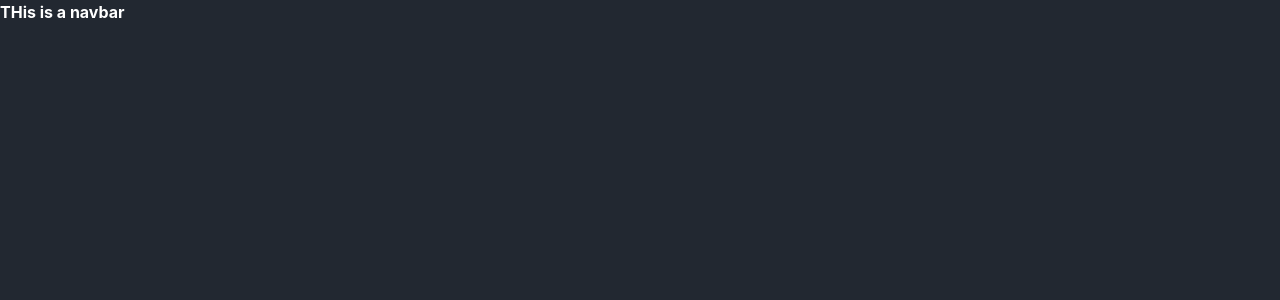
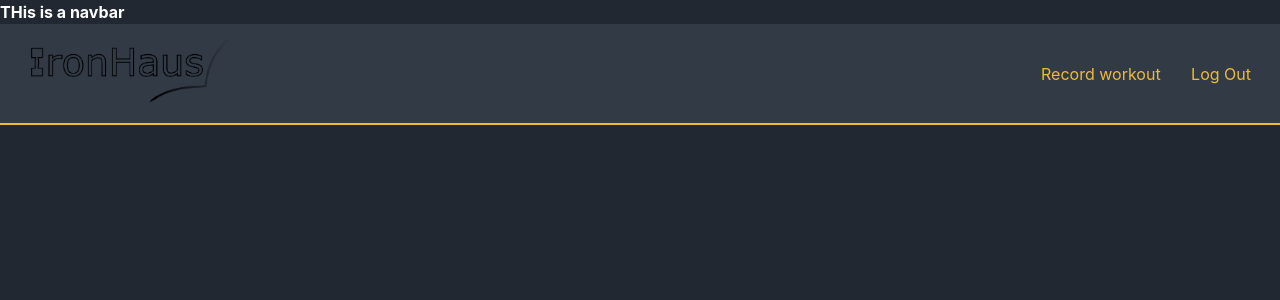
Before and after one commit to Agauntt/IronHaus, a React (Create React App) app in the folder client/: page /profile in a window 1280 px wide. Shown: the top 300 px of the page. Built offline with nearby package versions, Linux system fonts and the light colour scheme; no server answers.

Commit message:
that was the dumbest bug ever...Style.css page was causing the error

```diff
--- a/client/src/Containers/NavBar.js
+++ b/client/src/Containers/NavBar.js
@@ -1,17 +1,17 @@
 import React from 'react';
-// import Navbar from 'react-bootstrap/Navbar';
-// import Button from 'react-bootstrap/Button';
+import Navbar from 'react-bootstrap/Navbar';
+import Button from 'react-bootstrap/Button';
 
-// import logo from '../IronHausLogo.png';
+import logo from '../IronHausLogo.png';
 
 
  class NavBar extends React.Component {
      render() {
-    //  const { handleNewWorkout } = this.props;
+     const { handleNewWorkout } = this.props;
     return (
         <div>
             <strong>THis is a navbar</strong>
-        {/* <Navbar className="Nav">
+        <Navbar className="Nav">
         <Navbar.Brand  href="/">
             <img
             src={ logo }
@@ -26,7 +26,7 @@ import React from 'react';
             <a href='/'><Button className='NavBtn' variant="outline">Log Out</Button></a>
             </Navbar.Text>
         </Navbar.Collapse>
-        </Navbar> */}
+        </Navbar>
       </div>
     )
 }
```
